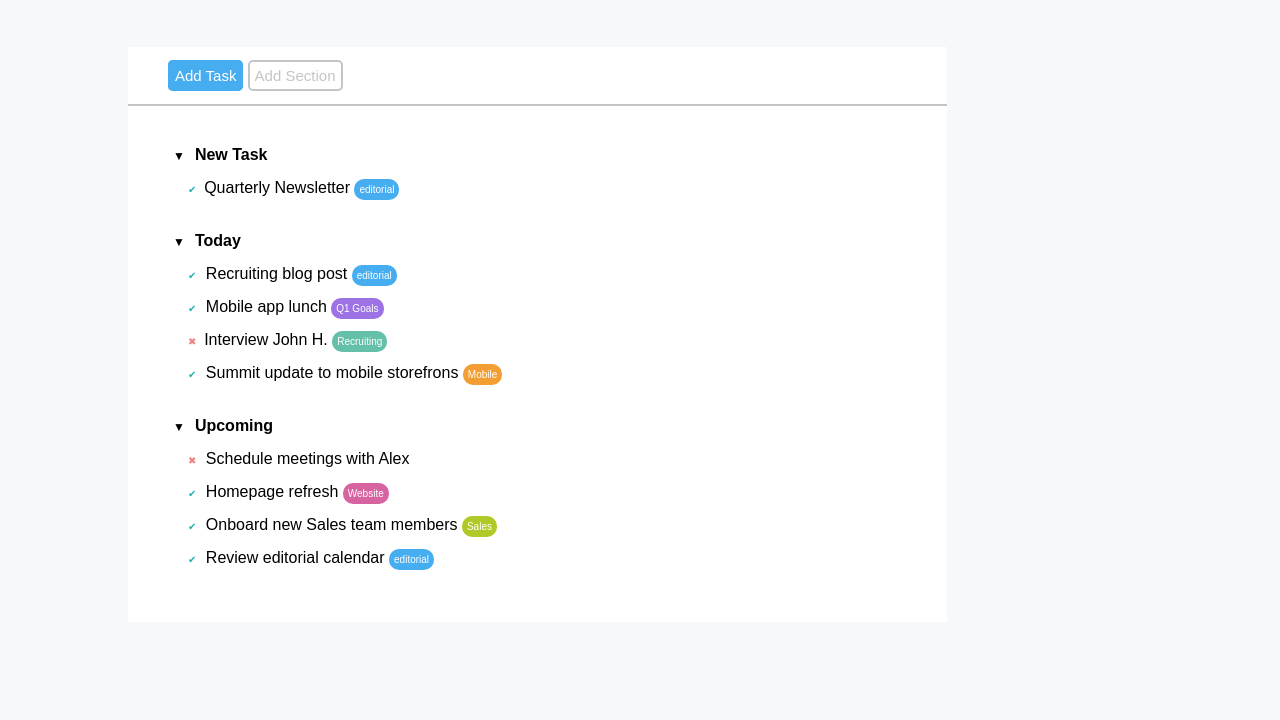
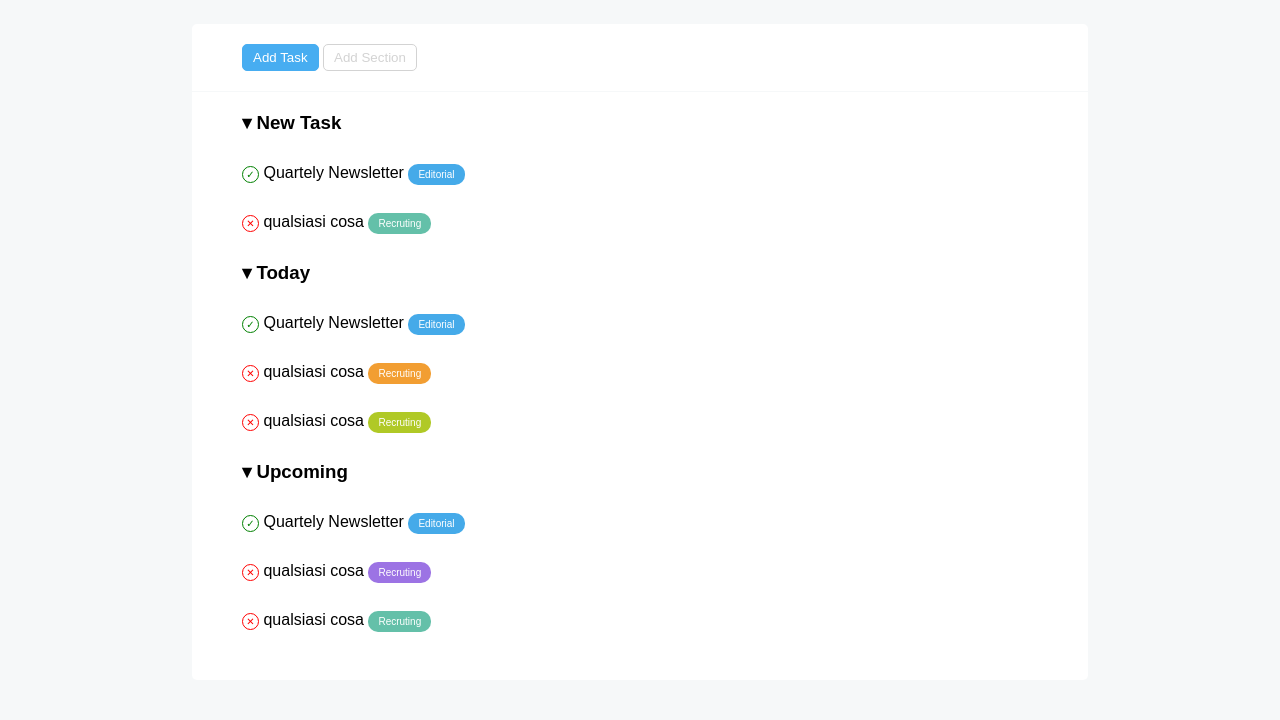
Before and after one commit to saragisondi/html-css-toboolist, a plain HTML site: page index.html in a window 1280 px wide. Shown: the part 86-806 px from the top of the page. Drawn offline with Linux system fonts and the light colour scheme.

Commit message:
correzione-esercizio

```diff
--- a/css/style.css
+++ b/css/style.css
@@ -6,130 +6,121 @@
 
 body{
   font-family: Arial, Helvetica, sans-serif;
-  background-color: #f6f8f9;
+  background-color: #F6F8F9;
 }
 
 .container{
-  width: 100%;
+  width: 70%;
+  margin: 40px auto;
+  background-color: white;
+  border-radius: 5px;
+}
+
+/* button */
+.btn{
+  padding: 5px 10px;
+  border: none;
+  border-radius: 5px;
+  cursor: pointer;
+}
+
+.btn.btn-filled{
+  background-color: #47ADF1;
+  color: white;
+  border: 1px solid #47ADF1;
+}
+
+.btn.btn-empty{
+  background-color: white;
+  color: lightgray;
+  border: 1px solid lightgray;
 }
 
 header{
-  padding: 10px;
-  vertical-align: middle;
   background-color: white;
-  border-bottom: 2px solid lightgrey;
+  height: 70px;
+  padding: 10px 20px;
 }
 
-
-header h1{
-  display: inline-block;
-  font-size: xxx-large;
+header img{
+  height: 100%;
+  vertical-align: middle;
 }
 
-.container-main{
-  width: 80%;
-  margin: 0 auto;
+header .logo-text{
+  font-size: 38px;
+  font-weight: 900;
+  vertical-align: middle;
 }
 
-.main-text{
-  text-align: left;
-  background-color:white;
-  width: 80%;
-
+.container .top{
+  padding: 20px 50px;
+  border-bottom: 1px solid #F6F8F9;
 }
 
-nav{
-  list-style-type: none;
-  background-color: white;
-  border-bottom: 2px solid #c3c5c5;
-  padding: 20px;
-  padding-left: 40px;
-  margin-top: 50px;
-  text-align: left;
-
+.container .tasks{
+  padding: 20px 50px;
 }
 
-.list{
-  font-size: 15px;
+.tasks ul{
+  list-style: none;
 }
 
-#task{
-  color: white;
-  background-color: #47ADF1;
-  border: 2px solid #47ADF1;
-  border-radius: 5px;
-  padding:5px;
+.tasks ul li h3, .tasks ul li{
+  margin-bottom: 30px;
 }
 
-#section{
-  color:#c3c5c5;
-  background-color:white;
-  border: 2px solid #c3c5c5;
-  border-radius: 5px;
-  padding: 5px;
+.tasks ul li h3::before{
+  content: '\25BE';
+  padding-right: 5px;
 }
 
-main{
-  padding: 30px;
-}
-
-section{
-  padding: 10px;
-}
-
-section p{
-  margin: 15px;
-}
-
-.icon {
-  font-size: 12px;
-}
-
-.title{
-  font-size: 1rem;
-  font-weight: 700;
-}
-
-.do{
-  color:lightseagreen;
-}
-
-.to-do{
-color: lightcoral;
-}
-
-main span{
-  padding: 5px;
-  border-radius: 10px;
+li .circle::before{
+  display: inline-block;
+  width: 15px;
+  height: 15px;
+  text-align: center;
+  line-height: 15px;
+  border-radius: 50%;
   font-size: 10px;
 }
 
-#editorial{
-  background-color:#47ADF1;
-  color: white;
+li .circle.checked::before{
+  content: '\2713';
+  color: green;
+  border: 1px solid green;
 }
 
-#goals{
-  background-color:#9c72e4;
-  color: white;
+li .circle.unchecked::before{
+  content: '\2715';
+  color: red;
+  border: 1px solid red;
 }
 
-#recruiting{
-  background-color:#64c0a9;
+.tag{
+  font-size: 10px;
+  background-color: red;
   color: white;
-  }
+  padding: 5px 10px;
+  border-radius: 10px;
+}
 
-#mobile{
-  background-color:#f29e33;
-  color: white;
-  }
+.tag.editorial{
+  background-color: #45AAE9;
+}
 
-  #website{
-  background-color:#d863a1;
-  color: white;
-  }
+.tag.recruting{
+  background-color: #64C0A9;
+}
 
-  #sales{
-  background-color:#b0c926;
-  color: white;
-  }
+.tag.mobile{
+  background-color: #F29E32;
+}
+
+.tag.sales{
+  background-color: #B0C926;
+}
+
+.tag.q1{
+  background-color: #9C73E4;
+}
--- a/index.html
+++ b/index.html
@@ -4,55 +4,90 @@
   <meta charset="UTF-8">
   <meta http-equiv="X-UA-Compatible" content="IE=edge">
   <meta name="viewport" content="width=device-width, initial-scale=1.0">
-  <title>Toboolist</title>
   <link rel="stylesheet" href="css/style.css">
-
+  <title>Toboolist 94</title>
 </head>
 <body>
 
-  <div class="container">
-    <!--Logo-->
-    <header>
-        <img src="img/Logo.png" alt="Logo">
-        <h1>Toboolist</h1>
-    </header>
+  <header>
+    <img src="img/Logo.png" alt="Logo">
+    <span class="logo-text">Toboolist</span>
+  </header>
 
-    <div class="container-main">
+  <main>
 
-    <div class="main-text">
-      <!--Menù-->
-    <nav class="list">
-        <span id="task">Add Task</span>
-        <span id="section">Add Section</span>
-    </nav>
+    <div class="container">
 
-      <!--testo-->
-    <main>
-      <section>
-        <span class="icon">&#9660;</span><span class="title">New Task</span>
-          <p><span class="do">&#10004; </span>Quarterly Newsletter <span id="editorial"> editorial</span></p>
-      </section>
+      <div class="top">
+          <button class="btn btn-filled">Add Task</button>
+          <button class="btn btn-empty">Add Section</button>
+      </div>
 
-      <section>
-        <span class="icon">&#9660;</span><span class="title">Today</span>
-          <p><span class="do">&#10004;</span> Recruiting blog post <span id="editorial"> editorial</span></p>
-          <p><span class="do">&#10004;</span> Mobile app lunch <span id="goals"> Q1 Goals</span></p>
-          <p><span class="to-do">&#10006; </span>Interview John H. <span id="recruiting"> Recruiting</span></p>
-          <p><span class="do">&#10004;</span> Summit update to mobile storefrons <span id="mobile"> Mobile</span></p>
+      <div class="tasks">
 
-      </section>
+        <ul>
+          <li>
+            <h3>New Task</h3>
+            <ul>
+              <li>
+                <span class="circle checked"></span>
+                <span>Quartely Newsletter</span>
+                <span class="tag editorial">Editorial</span>
+              </li>
+              <li>
+                <span class="circle unchecked"></span>
+                  <span>qualsiasi cosa</span>
+                <span class="tag recruting">Recruting</span>
+              </li>
+            </ul>
+          </li>
+          <li>
+            <h3>Today</h3>
+            <ul>
+              <li>
+                <span class="circle checked"></span>
+                <span>Quartely Newsletter</span>
+                <span class="tag editorial">Editorial</span>
+              </li>
+              <li>
+                <span class="circle unchecked"></span>
+                  <span>qualsiasi cosa</span>
+                <span class="tag mobile">Recruting</span>
+              </li>
+              <li>
+                <span class="circle unchecked"></span>
+                  <span>qualsiasi cosa</span>
+                <span class="tag sales">Recruting</span>
+              </li>
+            </ul>
+          </li>
+          <li>
+            <h3>Upcoming</h3>
+            <ul>
+              <li>
+                <span class="circle checked"></span>
+                <span>Quartely Newsletter</span>
+                <span class="tag editorial">Editorial</span>
+              </li>
+              <li>
+                <span class="circle unchecked"></span>
+                  <span>qualsiasi cosa</span>
+                <span class="tag q1">Recruting</span>
+              </li>
+              <li>
+                <span class="circle unchecked"></span>
+                  <span>qualsiasi cosa</span>
+                <span class="tag recruting">Recruting</span>
+              </li>
+            </ul>
+          </li>
+        </ul>
 
-      <section>
-        <span class="icon">&#9660;</span><span class="title">Upcoming</span>
-          <p><span class="to-do">&#10006;</span> Schedule meetings with Alex</p>
-          <p><span class="do">&#10004;</span> Homepage refresh <span id="website">Website</span> </p>
-          <p><span class="do">&#10004;</span> Onboard new Sales team members <span id="sales">Sales</span> </p>
-          <p><span class="do">&#10004;</span> Review editorial calendar <span id="editorial"> editorial</span></p>
-      </section>
-    </main>
-  </div>
-  </div>
+      </div>
 
-  </div>
+    </div>
+
+  </main>
+
 </body>
 </html>
```
